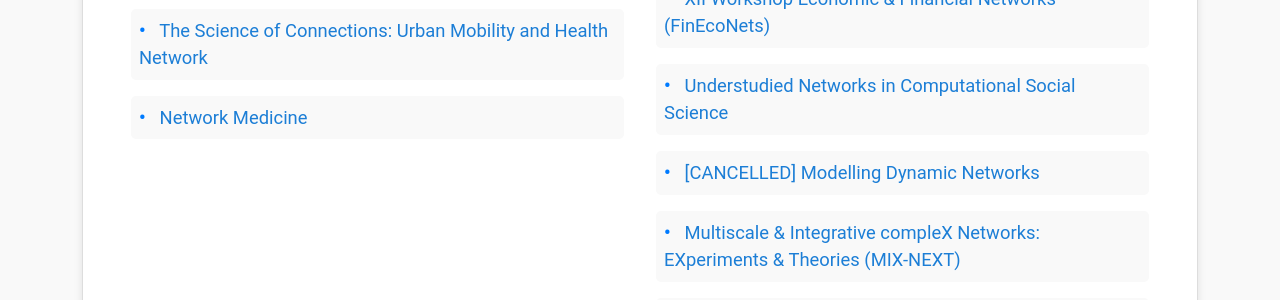
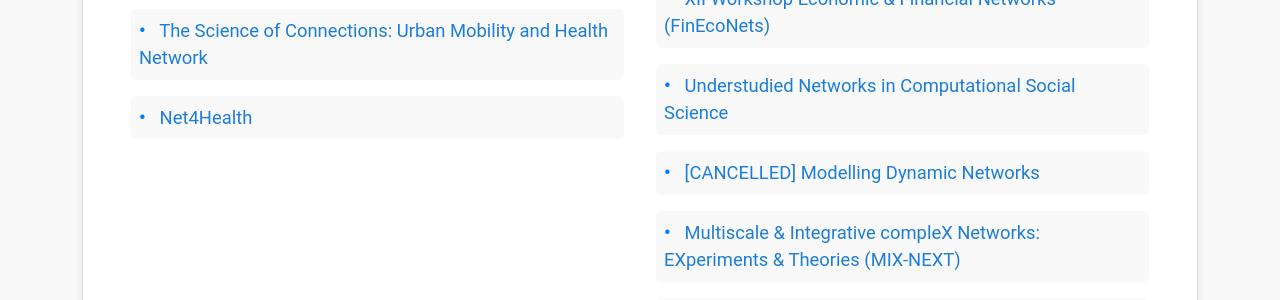
Before and after one commit to NetSci2025/netsci2025.github.io, a Jekyll site: the page built from satellites.md, in a window 1280 px wide and 900 px high, scrolled down 1177 px. Shown: the part 350-650 px from the top of the window. Built offline with Jekyll 4.4.1, drawn with Linux system fonts in a browser that asks for light colours.

Commit message:
Update satellites.yml

```diff
--- a/_data/satellites.yml
+++ b/_data/satellites.yml
@@ -40,7 +40,7 @@ half_day:
       url: https://sites.google.com/view/physnet25/physnet25
     - name: "The Science of Connections: Urban Mobility and Health Network"
       url: https://mobilityhealthnetworks.github.io
-    - name: Network Medicine
+    - name: Net4Health
       url: https://sites.google.com/view/netsci-health-2025
   second_column:
     - name: Networked Criminal Complexity
```
